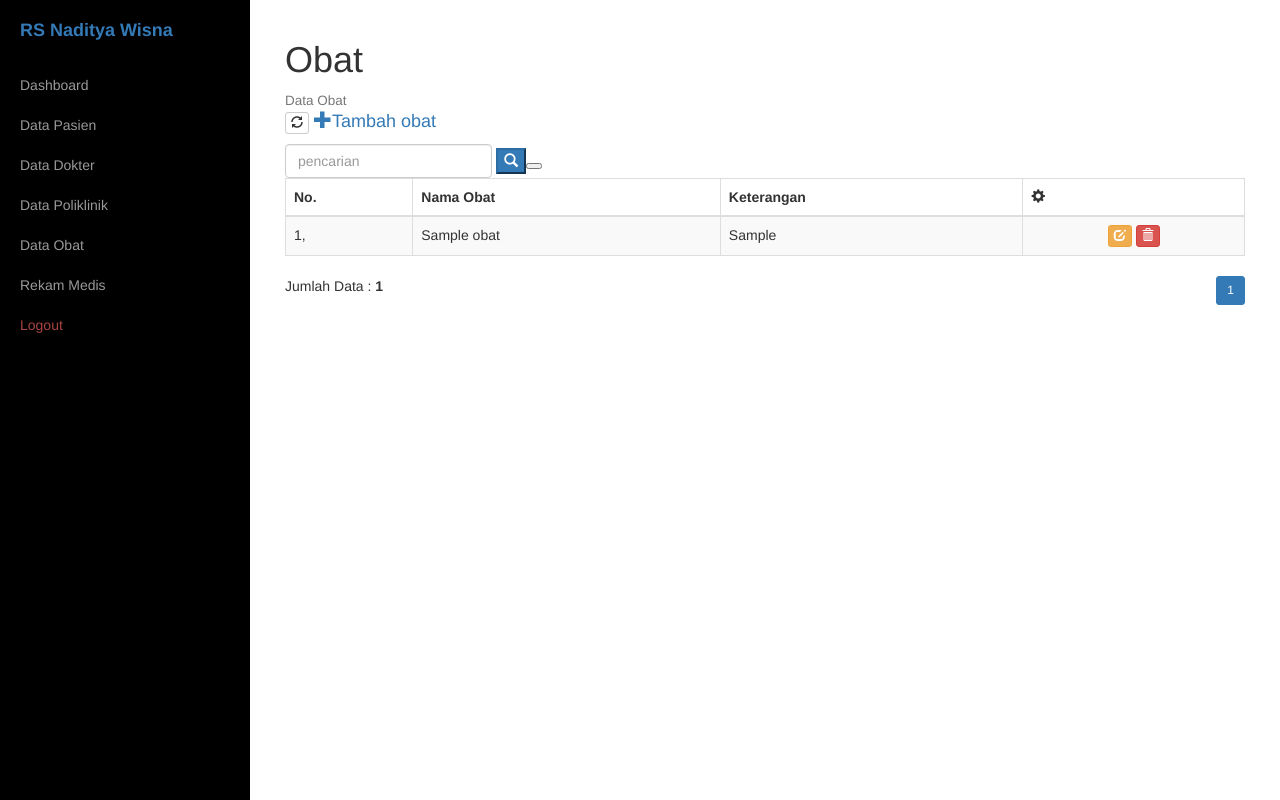
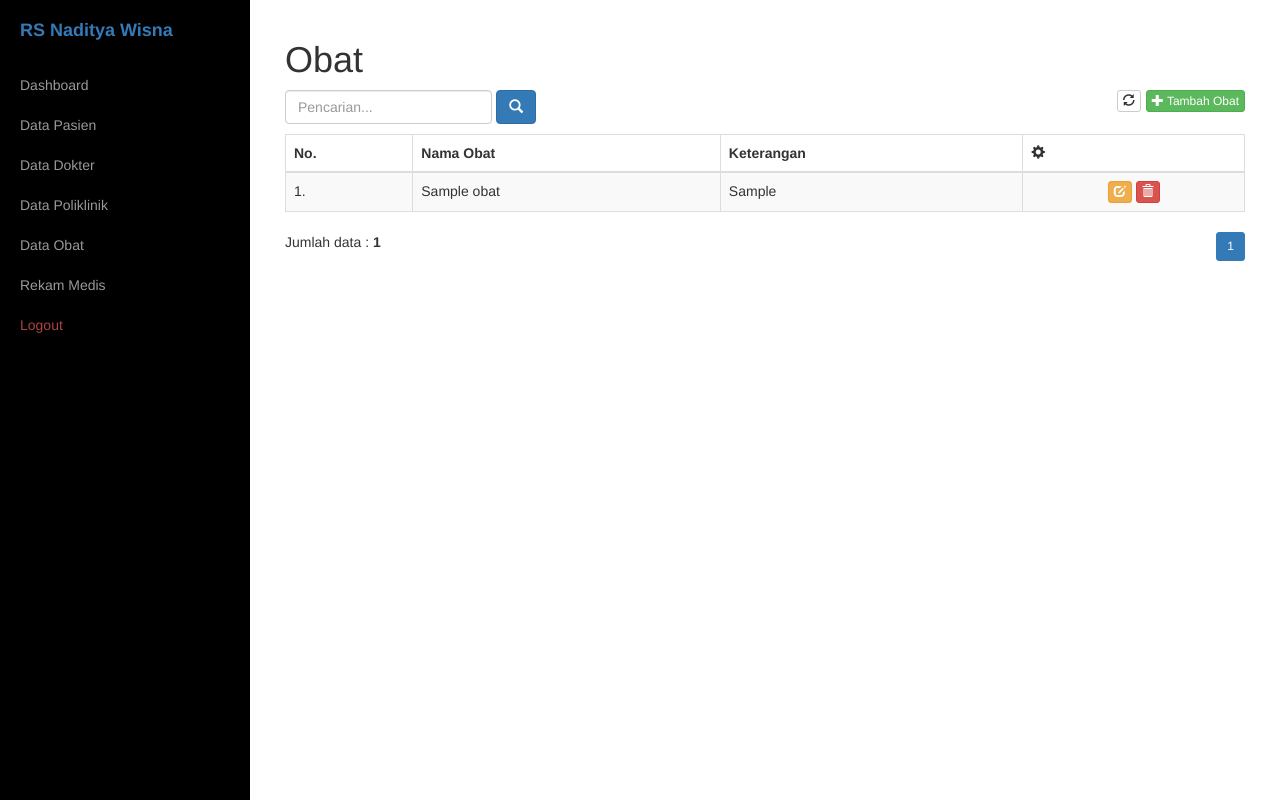
Before and after one commit to Danazzz/rekam_medis, a PHP site: page /Klp3_ProjectWeb/obat/data.php in a window 1280 px wide. Run offline with PHP 8.4, Linux system fonts and the light colour scheme; a user stored in the database is signed in; tables that the repository leaves empty hold one stand-in row (values such as "Sample post"); data that the repository does not hold is empty.

Commit message:
memperbaiki error 100%

```diff
--- a/obat/data.php
+++ b/obat/data.php
@@ -1,26 +1,25 @@
 <?php include_once('../_header.php'); ?>
 
-    <div class = "box">
+	<div class="box">
 		<h1>Obat</h1>
 		<h4>
-            <small>Data Obat</small>
-            <div class "pull-right">
-                <a href = "" class="btn btn-default btn-xs"><i class= "glyphicon glyphicon-refresh"></i></a>
-                <a href = "" add.php="btn btn-success btn-xs"><i class= "glyphicon glyphicon-plus"></i>Tambah obat</a>
+			<div class="pull-right">
+				<a href="" class="btn btn-default btn-xs"><i class="glyphicon glyphicon-refresh"></i></a>
+				<a href="add.php" class="btn btn-success btn-xs"><i class="glyphicon glyphicon-plus"></i> Tambah Obat</a>
 			</div>
 		</h4>
-        <div style="margin-bottom: 20px;">
-            <form class = "form-inline" action="" method="post">
-                <div class="form-group ">
-                    <input type="text" name="pencarian" class="form-control" placeholder="pencarian "
+		<div style="margin-bottom:10px;">
+			<form class="form-inline" action="" method="post">
+				<div class="form-group">
+					<input type="text" name="pencarian" class="form-control" placeholder="Pencarian...">
 				</div>
-                <div class="form-group ">
-                    <button type="submit" class="btn-primary"><span class="glyphicon glyphicon-search" aria-hidden="true"></span><button >
+				<div class="form-group">
+					<button type="submit" class="btn btn-primary"><span class="glyphicon glyphicon-search" aria-hidden="true"></span></button>
 				</div>
 			</form>
 		</div>
-        <div class = "table-responsive">
-            <table class="table table-striped table-bordered table-hover">
+		<div class="table-responsive">
+			<table class="table table-bordered table-striped table-hover">
 				<thead>
 					<tr>
 						<th>No.</th>
@@ -29,85 +28,93 @@
 						<th><i class="glyphicon glyphicon-cog"></i></th>
 					</tr>
 				</thead>
+
 				<tbody>
 					<?php
 						$batas = 3;
-                $hal =  @$_GET['hal'];
-                if(empty($hal)) {
+						$hal = @$_GET['hal'];
+						if(empty($hal)){
 							$posisi = 0;
 							$hal = 1;
-                } else {
+						}
+						else{
 							$posisi = ($hal - 1) * $batas;
 						}
-                $no= 1 ;
-                if($_SERVER['REQUEST_METHOD'] == "POST") {
+						$no = 1;
+						if($_SERVER['REQUEST_METHOD'] == "POST"){
 							$pencarian = trim(mysqli_real_escape_string($con, $_POST['pencarian']));
-                    if($pencarian != '') {
-                        $sql =  "SELECT * FROM tb_obat WHERE nama_obat LIKE '%$pencarian%' ";
+							if($pencarian != ''){
+								$sql = "SELECT * FROM tb_obat WHERE nama_obat LIKE '%$pencarian%'";
 								$query = $sql;
-                        $queryJml = $sql;
-                    } else {
+								$query_jml = $sql;
+							}
+							else{
 								$query = "SELECT * FROM tb_obat LIMIT $posisi, $batas";
-                        $queryJml = "SELECT * FROM tb_obat";
+								$query_jml = "SELECT * FROM tb_obat";
 								$no = $posisi + 1;
 							}
-                } else {
+						}
+						else{
 							$query = "SELECT * FROM tb_obat LIMIT $posisi, $batas";
-                    $queryJml = "SELECT * FROM tb_obat";
-                    $no = $posisi + 1 ;
+							$query_jml = "SELECT * FROM tb_obat";
+							$no = $posisi + 1;
 						}
 
-                $sql_obat = mysqli_query($con,$query) or die (mysqli_error($con));
-                if(mysqli_num_rows($sql_obat) > 0) {
-                    while($data = mysqli_fetch_array($sql_obat)) { ?>
+						$sql_obat = mysqli_query($con, $query) or die(mysqli_error($con));
+						if(mysqli_num_rows($sql_obat) > 0){
+							while($data = mysqli_fetch_array($sql_obat)){ ?>
 								<tr>
-                            <td><?=$no++?>,</td>
-                            <td><?=$data['nama_obat']?></td>
-                            <td><?=$data['ket_obat']?></td>
-                            <td class = "text-center">
-                                <a href = "edit.php?id=<?=$data['id_obat']?>" class="btn btn-warning btn-xs"><i class="glyphicon glyphicon-edit"></i></a>
-                                <a href = "del.php?id=<?=$data['id_obat']?>" onclick = "return confirm('Yakin akan menghapus data?')" class= "btn btn-danger btn-xs"><i class="glyphicon glyphicon-trash"></i></a>
+									<td><?= $no++; ?>.</td>
+									<td><?= $data['nama_obat']; ?></td>
+									<td><?= $data['ket_obat']; ?></td>
+									<td class="text-center">
+										<a href="edit.php?id=<?= $data['id_obat'] ?>" class="btn btn-warning btn-xs"><i class="glyphicon glyphicon-edit"></i></a>
+										<a href="del.php?id=<?= $data['id_obat'] ?>" onclick="return confirm('Yakin akan menghapus data?')" class="btn btn-danger btn-xs"><i class="glyphicon glyphicon-trash"></i></a>
 									</td>
 								</tr>
 							<?php
 							}
-                } else {
-                    echo "<tr><td colspan=\"4\" align =\"center\">Data tidak ditemukan</td></tr>";
+						}
+						else{
+							echo "<tr><td colspan=\"4\" align=\"center\">Data tidak ditemukan</td></tr>";
 						}
 					?>
 				</tbody>
 			</table>
 		</div>
 		<?php
-        if($_POST['pencarian'] == '') { ?>
-            <div style="float:left;">
+			if(isset($_POST['pencarian']) == ''){ ?>
+				<div style="float: left;">
 					<?php
-                $jml = mysqli_num_rows(mysqli_query($con, $queryJml));
-                echo "Jumlah Data : <b>$jml</b>";
+						$jml = mysqli_num_rows(mysqli_query($con, $query_jml));
+						echo "Jumlah data : <b>$jml</b>";
 					?>
 				</div>
-            <div style="float:right;">
-                <ul class="pagination pagination-sm" style="margin:0">
+				<div style="float: right;">
+					<ul class="pagination pagination-sm" style="margin: 0">
 						<?php
 							$jml_hal = ceil($jml / $batas);
-                    for ($i=1; $i <= $jml_hal; $i++) {
-                        if($i != $hal) {
+							for ($i=1; $i <= $jml_hal; $i++){
+								if($i != $hal){
 									echo "<li><a href=\"?hal=$i\">$i</a></li>";
-                        } else {
-                            echo "<li class=\"active\"><a>$i</a></li>";
+								}
+								else{
+									echo "<li class=\"active\"><a href=\"?hal=$i\">$i</a></li>";
 								}
 							}
 						?>
 					</ul>
 				</div>
 			<?php
-        } else {
-            echo "<div style=\"float:left;\">";
-            $jml = mysqli_num_rows(mysqli_query($con, $queryJml));
-            echo "Data Hasil Pencarian : <b>$jml</b>";
-            echo "</div";
+			}
+			else{
+				echo "<div style=\"float:left\">";
+				$jml = mysqli_num_rows(mysqli_query($con, $query_jml));
+				echo "Data hasil pencarian : <b>$jml</b>";
+				echo "</div>";
 			}
 		?>
 	</div>
 
+
 <?php include_once('../_footer.php'); ?>
```
Lines whose indentation alone changed are shown as unchanged.
